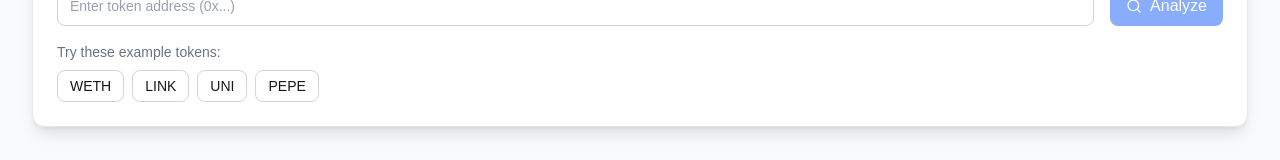
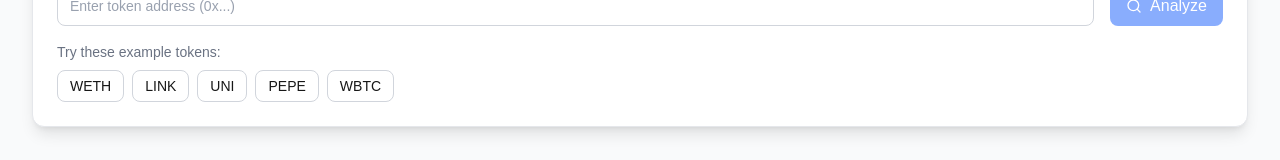
Before and after one commit to decipherhub/tel-on-chain, a Next.js app in the folder tel-ui-web/: page /token-aggregate in a window 1280 px wide. Shown: the part 180-340 px from the top of the page. Built offline with nearby package versions, Linux system fonts and the light colour scheme; no server answers.

Commit message:
add wbtc

```diff
--- a/tel-ui-web/src/app/token-aggregate/page.tsx
+++ b/tel-ui-web/src/app/token-aggregate/page.tsx
@@ -55,6 +55,7 @@ export default function TokenAggregatePage() {
     { name: 'LINK', address: '0x514910771AF9Ca656af840dff83E8264EcF986CA' },
     { name: 'UNI', address: '0x1f9840a85d5aF5bf1D1762F925BDADdC4201F984' },
     { name: 'PEPE', address: '0x6982508145454ce325ddbe47a25d4ec3d2311933' },
+    { name: 'WBTC', address: '0x2260FAC5E5542a773Aa44fBCfeDf7C193bc2C599' },
   ];
 
   return (
```
